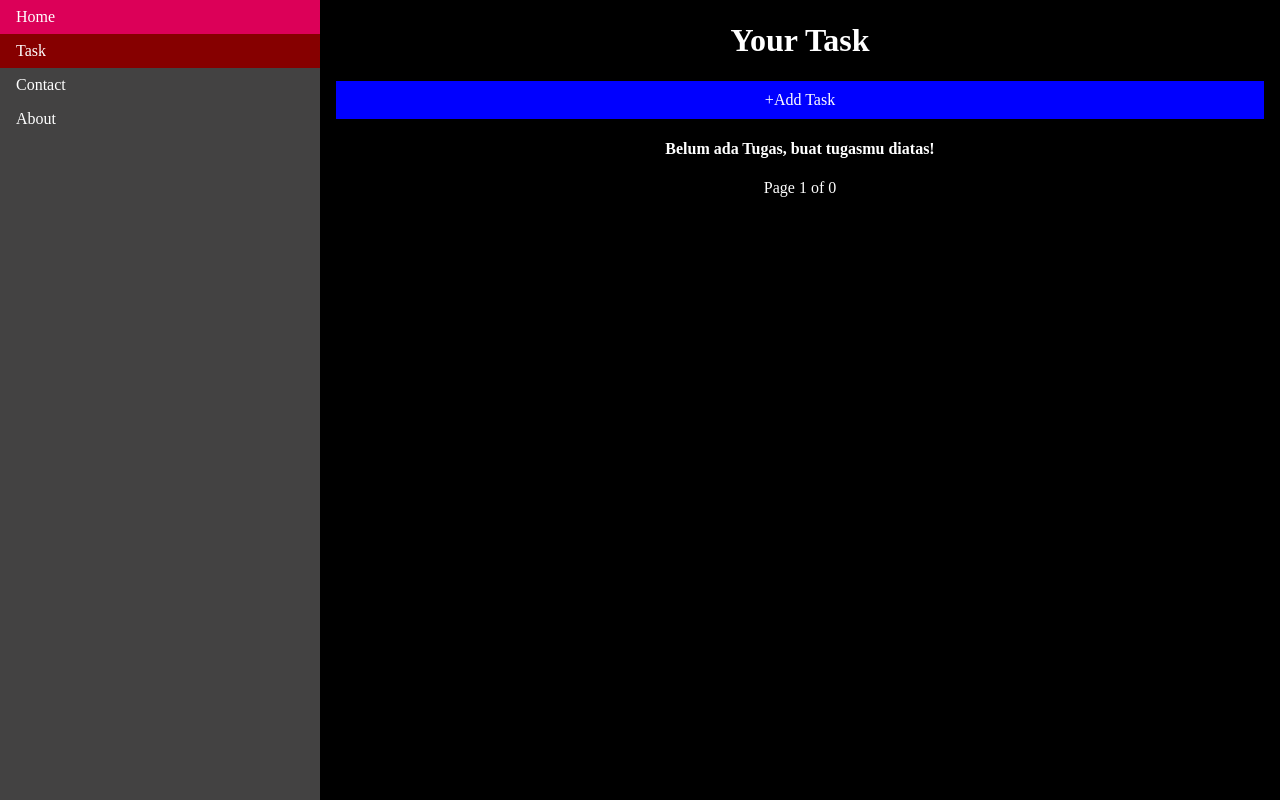
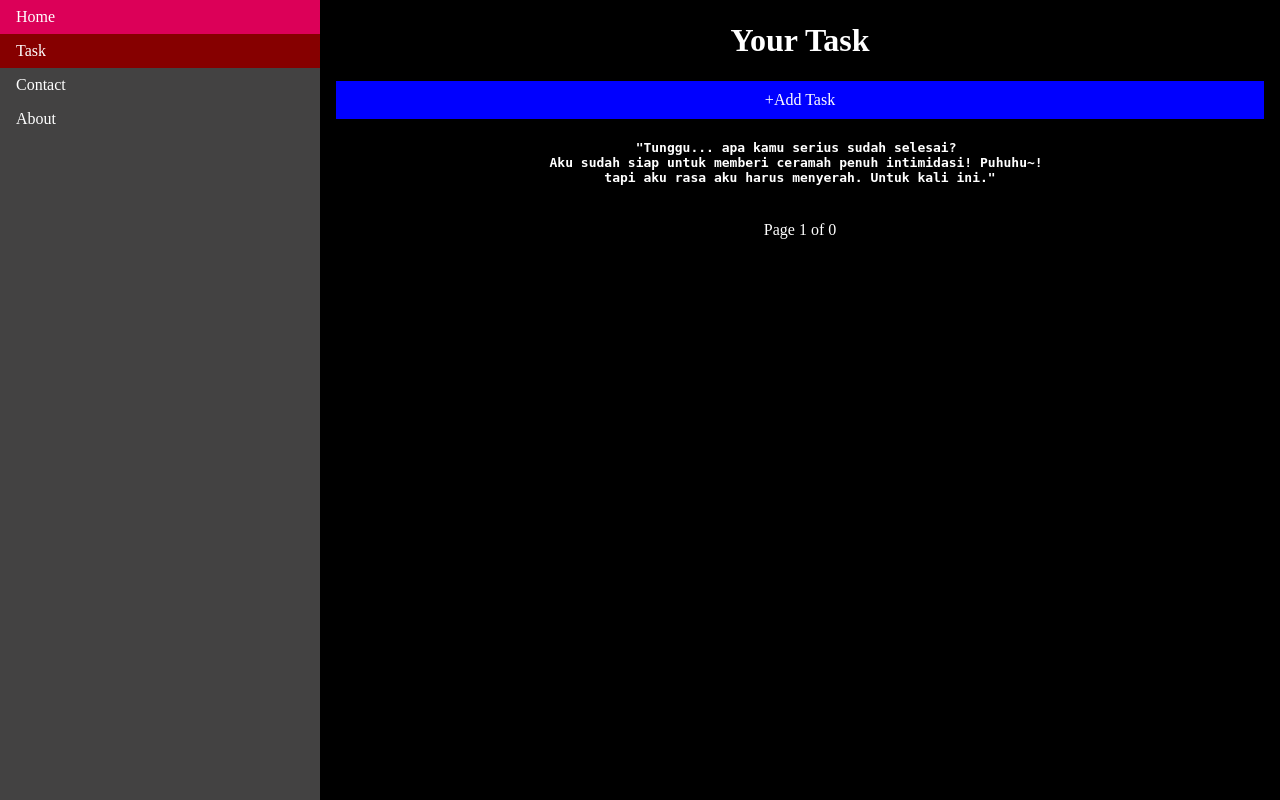
Before and after one commit to hazraf2009/The-Ultimate-Students-Manager, a Flask app: page /task in a window 1280 px wide. Run offline with Flask 3, Linux system fonts and the light colour scheme.

Commit message:
penambahan quote

```diff
--- a/main.py
+++ b/main.py
@@ -35,7 +35,7 @@ def home():
 def Task():
     page = request.args.get('page', 1, type=int)
     tasks = Tugas.query.order_by(Tugas.date_created).paginate(page=page, per_page=5)
-    return render_template('task.html', tasks=tasks)
+    return render_template('Task.html', tasks=tasks)
 
 @app.route('/about')
 def about():
--- a/templates/task.html
+++ b/templates/task.html
@@ -20,8 +20,16 @@
     </div>
 
     {% if tasks.items|length == 0 %}
-    <h4 style="text-align: center;">Belum ada Tugas, buat tugasmu diatas!</h4>
+    <h4 style="text-align: center;"><pre>
+"Tunggu... apa kamu serius sudah selesai?
+Aku sudah siap untuk memberi ceramah penuh intimidasi! Puhuhu~!
+tapi aku rasa aku harus menyerah. Untuk kali ini."
+        </pre></h4>
     {% else %}
+    <h4 style="text-align: center;"><pre>
+"Setiap detik yang kamu habiskan untuk malas-malasan adalah satu langkah lebih dekat ke jurang kehancuranmu.
+Aku hanya mengingatkan, loh~"
+    </pre></h4>
     <table>
         <tr>
             <th width="30%">Task</th>
```
Also changed, not shown: instance/data.db.
